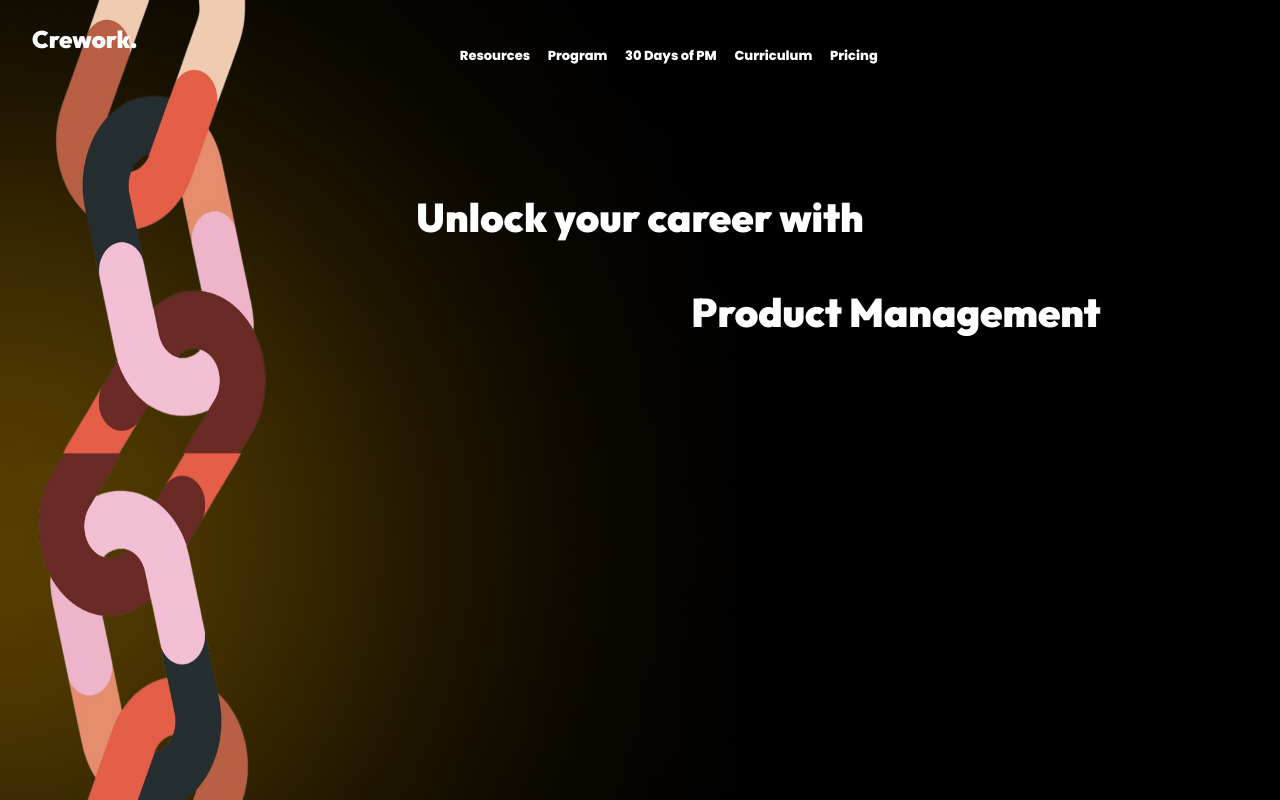
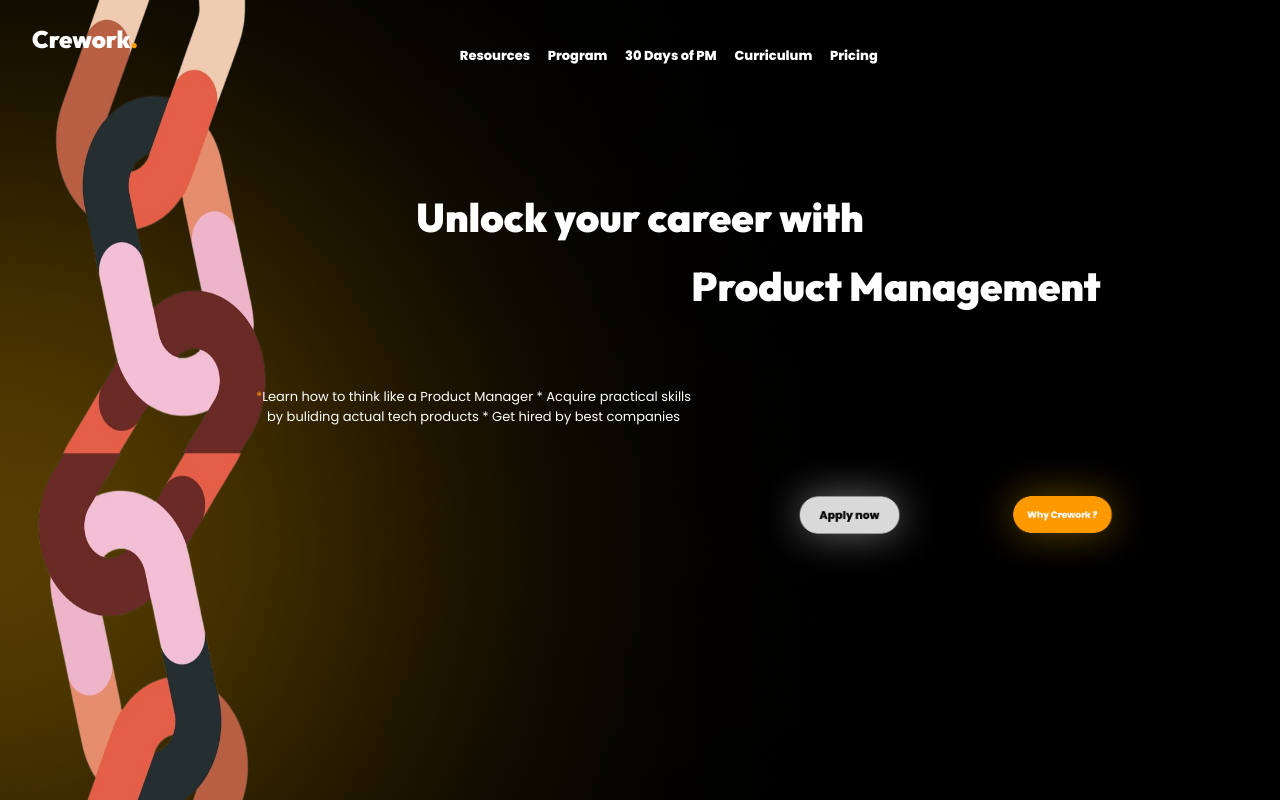
Before and after one commit to ranawatharsh/Crework, a plain HTML site: page index.html in a window 1280 px wide. Shown: the top 800 px of the page. Drawn offline with Linux system fonts and the light colour scheme.

Commit message:
Hero-section 2 UI-2

```diff
--- a/index.html
+++ b/index.html
@@ -9,7 +9,7 @@
 <body>
     <nav>
         <div class="title">
-        <h1>Crework.</h1>
+        <h1>Crework</h1>
         </div>
         <div class="Nav-elements">
         <ul>
@@ -21,17 +21,31 @@
         </ul>
     </div>
     <div class="Nav-end-elements">
-        <a><img></a>
+        <a><img src=""></a>
 
     </div>
     <div class="chain">
         <img src="imagees\Group1chains.png">
     </div>
     </nav>
+    <section class="main-hero">
     <div class="hero">
         <h1>Unlock your career with</h1><br>
         <h2>Product Management</h2>
     </div>
 
+    <div class="Hero-2">
+        <p>Learn how to think like a Product Manager
+        * Acquire practical skills <br> by buliding actual tech products
+        * Get hired by best companies</p>
+
+
+    </div>
+    <div class="hero2-section">
+    <a> <img class="img1" src="imagees\Group4whitebutton.png"></a>
+    <a> <img class="img2" src="imagees\Group5orange_button.png"></a>
+</div>
+</section>
+
 </body>
 </html>
--- a/style.css
+++ b/style.css
@@ -70,8 +70,16 @@ body{
     font-style: normal;
     margin-top: 5rem;
     font-size:40px ;
-    width: 100%;
 
+    position: relative;
+    left: 0;
+    right: 0;
+}
+
+.title h1::after{
+    content: ".";
+    position: absolute;
+    color: #ff9900;
 }
 .hero h2{
     font-family: "Outfit", sans-serif;
@@ -81,7 +89,60 @@ body{
     color: white;
     font-size:40px ;
     width: 100%;
+    position:relative;
     top: 0%;
     margin: 0%;
     margin-left: 20%;
+    margin-top: -2rem;
+    margin-bottom: 5%;
 }
+.Hero-2{
+    display: flex;
+    justify-content: center;
+    text-align: center;
+    position: relative;
+    flex-direction: column;
+    margin-top: 2rem;
+}
+.Hero-2 p{
+    position: fixed;
+    left: 20%;
+    font-family: "Poppins", sans-serif;
+    font-weight: 200;
+    font-style: normal;
+    font-size: small;
+
+}
+.Hero-2 p::before{
+    content: "*";
+    color: #ff9900;
+}
+.hero2-section{
+    display: flex;
+    flex-direction: row;
+
+    justify-content: center;
+    text-align: right;
+    position: fixed;
+    padding: 0;
+    margin: 0;
+   top: 50%;
+   right: 10%;
+   margin-top: 4%;
+
+}
+
+.hero2-section .img1{
+    width: 60%;
+    padding: 0%;
+    margin-right: -100px;
+
+
+}
+.hero2-section .img2{
+    width: 60%;
+    padding: 0;
+    margin-left: -100px;
+
+
+}
```
Also changed, not shown: imagees/Group4whitebutton.png (added), imagees/Group5orange_button.png (added).
